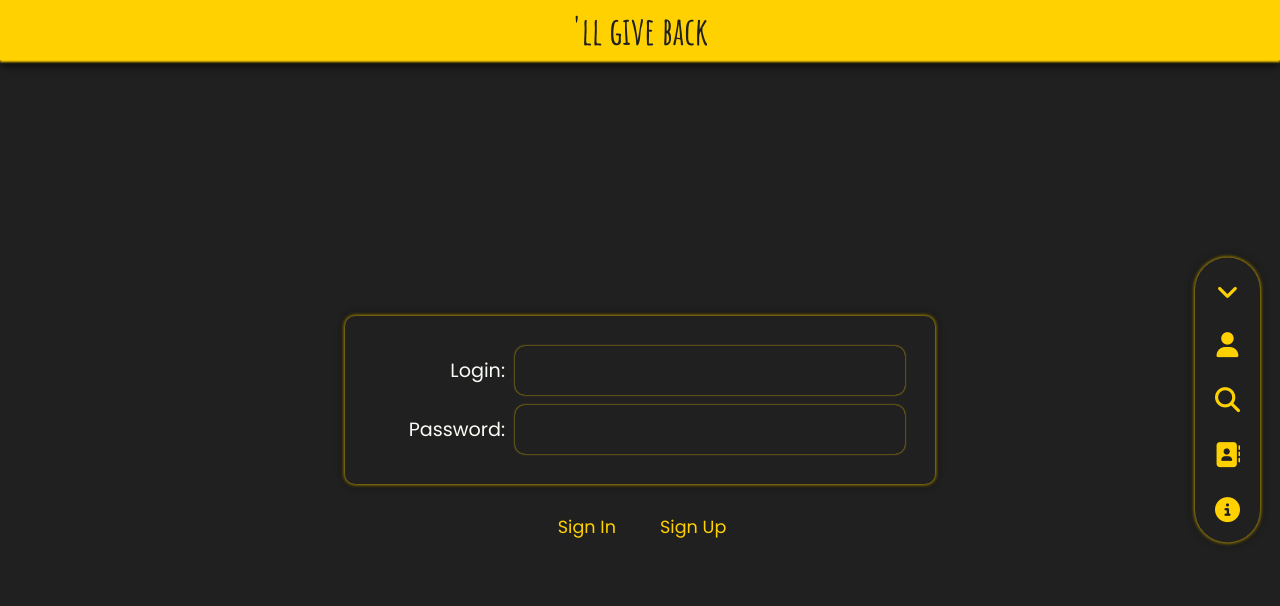
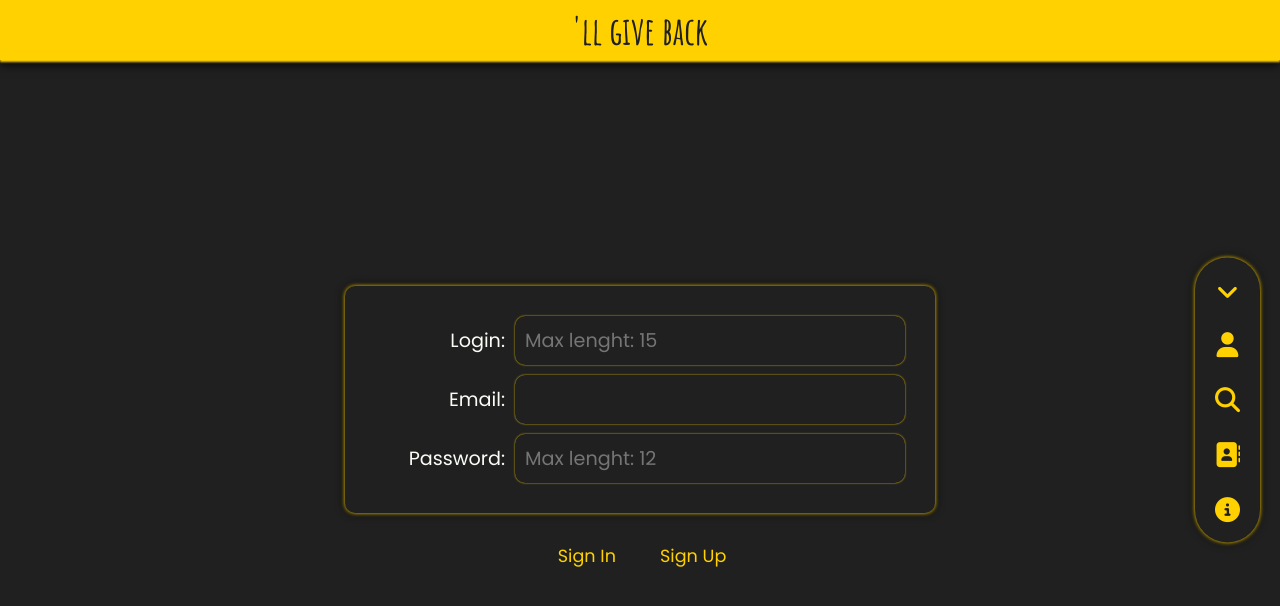
Before and after one commit to dami360/WillGiveBack, a website built with Vite: page index.html in a window 1280 px wide. Both pictures are taken after a click on the button "Sign Up". Built offline with nearby package versions, Linux system fonts and the light colour scheme.

Commit message:
Simplified code

```diff
--- a/js/content.js
+++ b/js/content.js
@@ -1,116 +1,113 @@
 import LoadingScreen from "./loadingScreen";
 const conteiner = document.querySelector("#conteiner");
+
+function createForm(action, method) {
+  const form = document.createElement("form");
+  form.action = action;
+  form.method = method;
+
+  return form;
+}
+
+function createSection(...classes) {
+  const section = document.createElement("section");
+  section.classList.add(...classes);
+
+  return section;
+}
+
+function createLabel(target, inner) {
+  const label = document.createElement("label");
+  label.setAttribute("for", target);
+  label.innerHTML = inner;
+
+  return label;
+}
+
+function createInput(type, name, id, maxL) {
+  const input = document.createElement("input");
+  input.type = type;
+  input.name = name;
+  input.id = id;
+
+  if ((type === "text" || type === "password") && maxL) {
+    input.maxLength = maxL;
+    input.placeholder = `Max lenght: ${maxL}`;
+  }
+
+  return input;
+}
+
+function createButton(value, callback) {
+  const button = document.createElement("input");
+  button.type = "button";
+  button.value = value;
+  button.onclick = callback;
+
+  return button;
+}
 
 export default class ContentPage {
   // pages --------------------------------------------------
   static signInPage() {
-    const formSignIn = document.createElement("form");
-    formSignIn.action = "return false";
-    formSignIn.method = "post";
+    const formSignIn = createForm("return false", "post");
 
-    const section1 = document.createElement("section");
-    section1.classList.add("data");
+    const section1 = createSection("data");
     formSignIn.appendChild(section1);
 
-    const section2 = document.createElement("section");
-    section2.classList.add("buttons");
+    const section2 = createSection("buttons");
     formSignIn.appendChild(section2);
 
-    const labelLogin = document.createElement("label");
-    labelLogin.setAttribute("for", "login");
-    labelLogin.innerText = "Login: ";
-    section1.appendChild(labelLogin);
+    section1.appendChild(createLabel("login", "Login: "));
+    section1.appendChild(createInput("text", "login", "login"));
 
-    const inputLogin = document.createElement("input");
-    inputLogin.type = "text";
-    inputLogin.name = "login";
-    inputLogin.id = "login";
-    section1.appendChild(inputLogin);
+    section1.appendChild(createLabel("pass", "Password: "));
+    section1.appendChild(createInput("password", "pass", "pass"));
 
-    const labelPassword = document.createElement("label");
-    labelPassword.setAttribute("for", "password");
-    labelPassword.innerText = "Password: ";
-    section1.appendChild(labelPassword);
-
-    const inputPassword = document.createElement("input");
-    inputPassword.type = "password";
-    inputPassword.name = "pass";
-    inputPassword.id = "password";
-    section1.appendChild(inputPassword);
-
-    const buttonSignUp = document.createElement("input");
-    buttonSignUp.type = "button";
-    buttonSignUp.value = "Sign Up";
-    buttonSignUp.onclick = () => {
+    section2.appendChild(
+      createButton("Sign Up", () => {
         LoadingScreen.show();
         setTimeout(() => {
           conteiner.replaceChildren(this.signUpPage());
           LoadingScreen.hide();
         }, 1000);
-    };
-    section2.appendChild(buttonSignUp);
+      })
+    );
 
-    const buttonSignIn = document.createElement("input");
-    buttonSignIn.type = "button";
-    buttonSignIn.value = "Sign In";
-    buttonSignIn.onclick = () => {};
-    section2.appendChild(buttonSignIn);
+    section2.appendChild(createButton("Sign In", () => {}));
 
     return formSignIn;
   }
 
   static signUpPage() {
-    const formSignUp = document.createElement("form");
-    formSignUp.action = "return false";
-    formSignUp.method = "post";
+    const formSignUp = createForm("return false", "post");
 
-    const section1 = document.createElement("section");
-    section1.classList.add("data");
+    const section1 = createSection("data");
     formSignUp.appendChild(section1);
 
-    const section2 = document.createElement("section");
-    section2.classList.add("buttons");
+    const section2 = createSection("buttons");
     formSignUp.appendChild(section2);
 
-    const labelLogin = document.createElement("label");
-    labelLogin.setAttribute("for", "login");
-    labelLogin.innerText = "Login: ";
-    section1.appendChild(labelLogin);
+    section1.appendChild(createLabel("login", "Login: "));
+    section1.appendChild(createInput("text", "login", "login", 15));
 
-    const inputLogin = document.createElement("input");
-    inputLogin.type = "text";
-    inputLogin.name = "login";
-    inputLogin.id = "login";
-    section1.appendChild(inputLogin);
+    section1.appendChild(createLabel("email", "Email: "));
+    section1.appendChild(createInput("email", "email", "email"));
 
-    const labelPassword = document.createElement("label");
-    labelPassword.setAttribute("for", "password");
-    labelPassword.innerText = "Password: ";
-    section1.appendChild(labelPassword);
+    section1.appendChild(createLabel("pass", "Password: "));
+    section1.appendChild(createInput("password", "pass", "pass", 12));
 
-    const inputPassword = document.createElement("input");
-    inputPassword.type = "password";
-    inputPassword.name = "pass";
-    inputPassword.id = "password";
-    section1.appendChild(inputPassword);
-
-    const buttonSignIn = document.createElement("input");
-    buttonSignIn.type = "button";
-    buttonSignIn.value = "Sign In";
-    buttonSignIn.onclick = () => {
+    section2.appendChild(
+      createButton("Sign In", () => {
         LoadingScreen.show();
         setTimeout(() => {
           conteiner.replaceChildren(this.signInPage());
           LoadingScreen.hide();
         }, 1000);
-    };
-    section2.appendChild(buttonSignIn);
+      })
+    );
 
-    const buttonSignUp = document.createElement("input");
-    buttonSignUp.type = "button";
-    buttonSignUp.value = "Sign Up";
-    buttonSignUp.onclick = () => {};
-    section2.appendChild(buttonSignUp);
+    section2.appendChild(createButton("Sign Up", () => {}));
 
     return formSignUp;
   }
```
Also changed, not shown: index.html (+1 -3 lines). Lines whose indentation alone changed are shown as unchanged.
